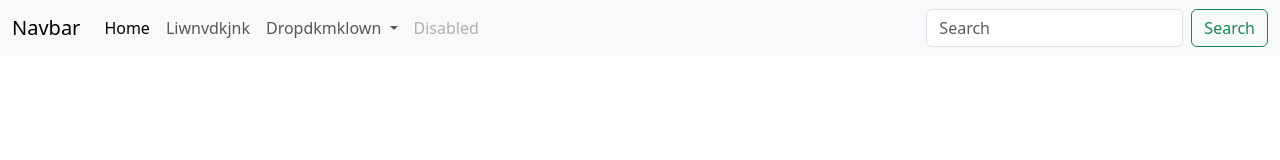
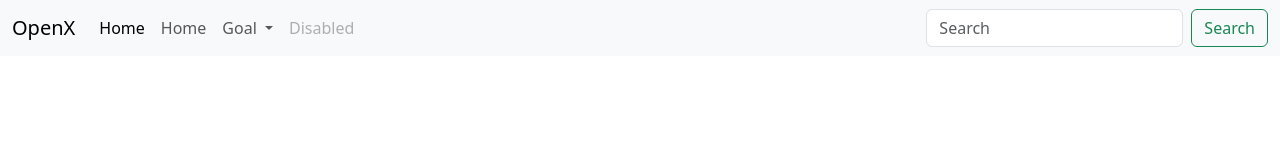
Before and after one commit to Nikhil-Patil-07/sample-repo, a plain HTML site: page mywebsite/index.html in a window 1280 px wide. Drawn offline with nearby package versions, Linux system fonts and the light colour scheme.

Commit message:
fixed str

```diff
--- a/mywebsite/index.html
+++ b/mywebsite/index.html
@@ -18,7 +18,7 @@
     <!-- Navbar -->
     <nav class="navbar navbar-expand-lg bg-body-tertiary">
       <div class="container-fluid">
-        <a class="navbar-brand" href="#">Navbar</a>
+        <a class="navbar-brand" href="#">OpenX</a>
 
         <button class="navbar-toggler" type="button" data-bs-toggle="collapse"
           data-bs-target="#navbarSupportedContent" aria-controls="navbarSupportedContent"
@@ -33,17 +33,17 @@
             </li>
 
             <li class="nav-item">
-              <a class="nav-link" href="#">Liwnvdkjnk</a>
+              <a class="nav-link" href="#">Home</a>
             </li>
 
             <li class="nav-item dropdown">
               <a class="nav-link dropdown-toggle" href="#" role="button"
                 data-bs-toggle="dropdown" aria-expanded="false">
-                Dropdkmklown
+                Goal
               </a>
               <ul class="dropdown-menu">
-                <li><a class="dropdown-item" href="#">Act,dnvkjion</a></li>
-                <li><a class="dropdown-item" href="#">Another action</a></li>
+                <li><a class="dropdown-item" href="#">Our Goal</a></li>
+                <li><a class="dropdown-item" href="#">Know about our goals</a></li>
                 <li><hr class="dropdown-divider"></li>
                 <li><a class="dropdown-item" href="#">Something else here</a></li>
               </ul>
```
